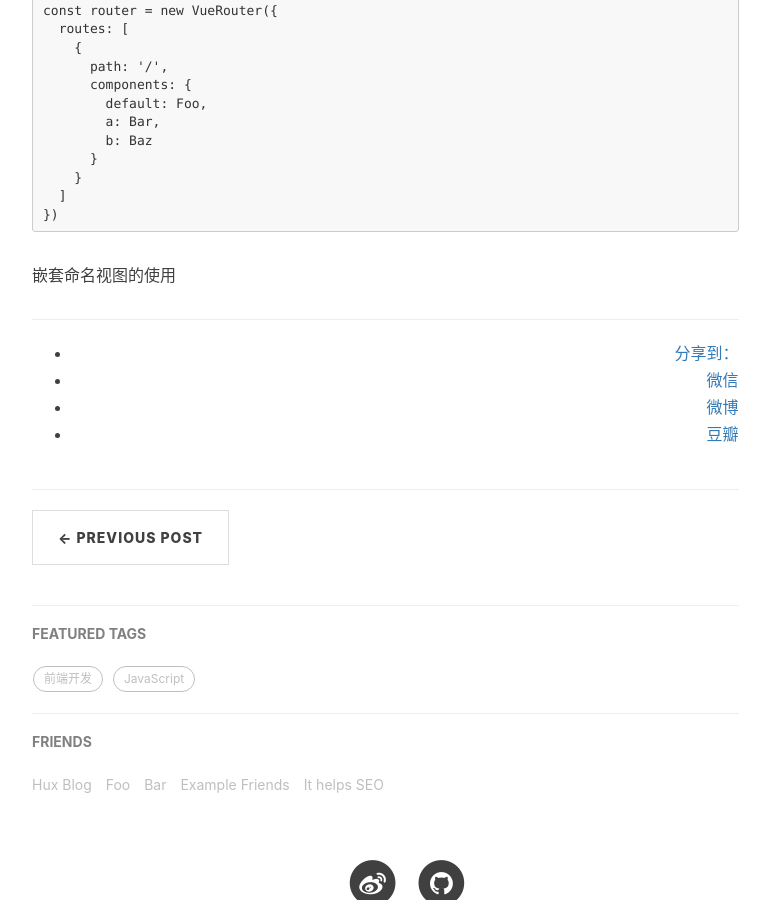
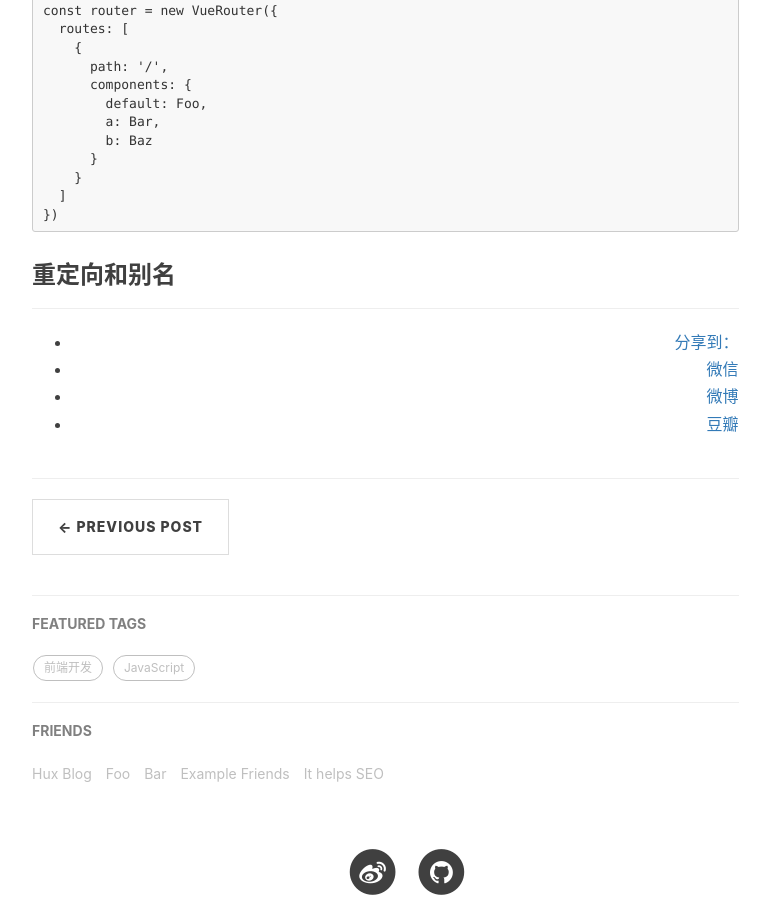
Before and after one commit to YouziXR/YouziXR.github.io, a Jekyll site: the page built from _posts/2018-12-06-Vue-Router.md, in a window 1280 px wide and 900 px high, scrolled down 6535 px. Shown: the whole window, without its empty margins (233-1003 px from the left). Built offline with Jekyll 4.4.1, drawn with Linux system fonts in a browser that asks for light colours; nearby versions of some CDN libraries; our own code applies the rules of GitHub Pages for plain Markdown files; comment, search, counter and statistics services are not loaded.

Commit message:
Update 2018-12-06-Vue-Router.md

```diff
--- a/_posts/2018-12-06-Vue-Router.md
+++ b/_posts/2018-12-06-Vue-Router.md
@@ -257,4 +257,4 @@ Vue Router 是 Vue.js 官方的路由管理器。它和 Vue.js 的核心深度
 	  ]
 	})
 
-嵌套命名视图的使用
+### 重定向和别名
```
